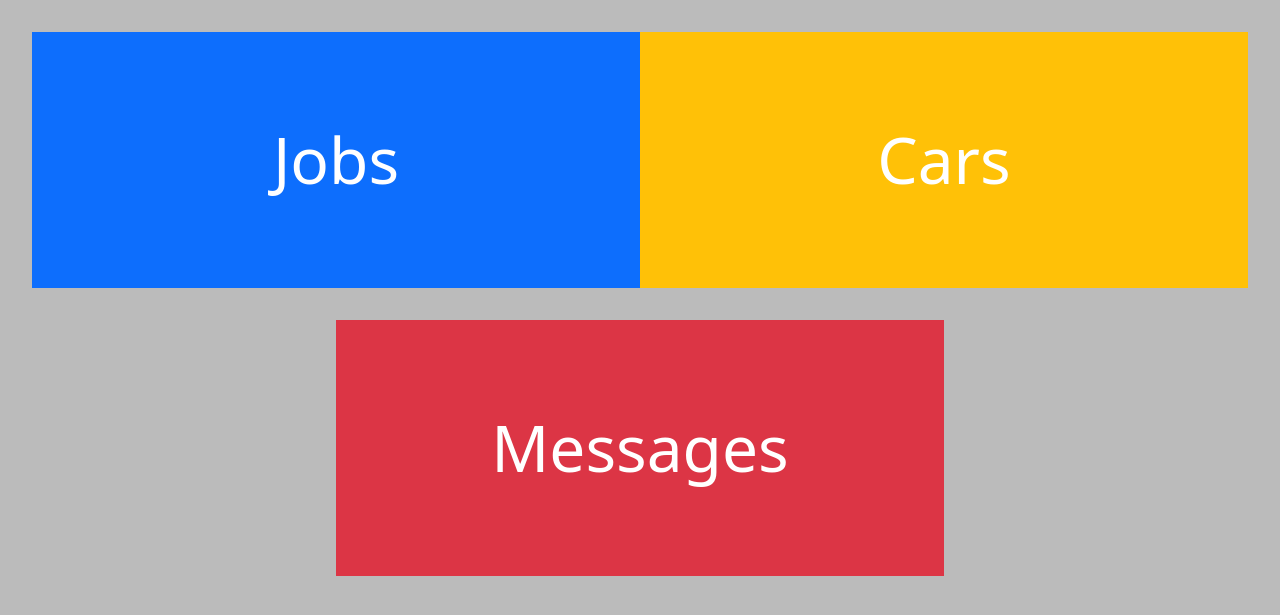
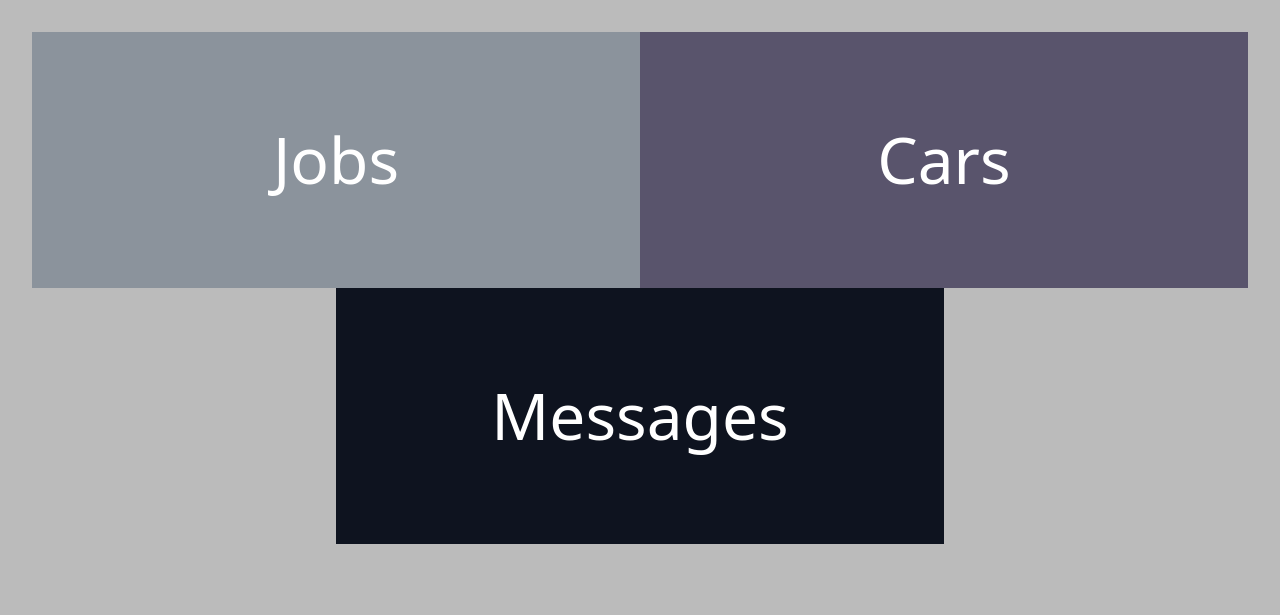
Before and after one commit to tr130/DjangoCarManagement, a Django app: page /cars/home/ in a window 1280 px wide. Shown: the part 56-671 px from the top of the page. Run offline with Django 3.2, Linux system fonts and the light colour scheme; data comes from the database, SQL or seed files in the repository; both versions use the stored data as it was after the commit; some libraries are stand-ins or nearby versions.

Commit message:
further styling changes

```diff
--- a/cars/static/cars/_home.scss
+++ b/cars/static/cars/_home.scss
@@ -12,6 +12,11 @@
 
 .option:hover {
     text-decoration: none;
-    background-color: rgb(126, 99, 153);
+    //background-color: rgb(126, 99, 153);
+    background-color: $color-highlight;
     color: black;
 }
+
+.home_options {
+    margin-top: 2rem;
+}
--- /dev/null
+++ b/cars/static/cars/_parts.scss
@@ -0,0 +1,3 @@
+.order_quantity {
+    width: 4rem;
+}
--- /dev/null
+++ b/cars/static/cars/_variables.scss
@@ -0,0 +1,5 @@
+$color-jobs: #8B939C;
+$color-cars: #59546C;
+$color-parts: #38405F;
+$color-messages: #0E131F;
+$color-highlight: #FF0035;
--- a/cars/static/cars/main.scss
+++ b/cars/static/cars/main.scss
@@ -1,4 +1,4 @@
-@import 'login', 'home';
+@import 'variables', 'login', 'home', 'parts';
 
 body {
     background-color: #bbb;
@@ -8,10 +8,44 @@ body {
     margin: 0 2rem 2rem 2rem;
 }
 
+.bg-cars {
+    background-color: $color-cars;
+}
 
+.bg-jobs {
+    background-color: $color-jobs;
+}
+
+.bg-parts {
+    background-color: $color-parts;
+}
+
+.bg-messages {
+    background-color: $color-messages;
+}
 
 .clickable:hover {
     cursor: pointer;
 }
 
+.option_buttons {
+    border: 1px solid #bbb;
+    padding: 0.5rem;
+
+    a, button {
+        margin: 0.5rem;
+    }
+}
+
+.list-group {
+    border: 1px solid #bbb;
+}
+
 .list-group-item, .list-group-item:hover{ z-index: auto; }
+
+.card-footer {
+    width: 100%;
+    h4 {
+        padding-top: 0.5rem;
+    }
+}
--- a/cars/static/css/main.css
+++ b/cars/static/css/main.css
@@ -10,8 +10,16 @@
 
 .option:hover {
   text-decoration: none;
-  background-color: #7e6399;
+  background-color: #FF0035;
   color: black;
+}
+
+.home_options {
+  margin-top: 2rem;
+}
+
+.order_quantity {
+  width: 4rem;
 }
 
 body {
@@ -22,11 +30,48 @@ body {
   margin: 0 2rem 2rem 2rem;
 }
 
+.bg-cars {
+  background-color: #59546C;
+}
+
+.bg-jobs {
+  background-color: #8B939C;
+}
+
+.bg-parts {
+  background-color: #38405F;
+}
+
+.bg-messages {
+  background-color: #0E131F;
+}
+
 .clickable:hover {
   cursor: pointer;
+}
+
+.option_buttons {
+  border: 1px solid #bbb;
+  padding: 0.5rem;
+}
+
+.option_buttons a, .option_buttons button {
+  margin: 0.5rem;
+}
+
+.list-group {
+  border: 1px solid #bbb;
 }
 
 .list-group-item, .list-group-item:hover {
   z-index: auto;
 }
+
+.card-footer {
+  width: 100%;
+}
+
+.card-footer h4 {
+  padding-top: 0.5rem;
+}
 /*# sourceMappingURL=main.css.map */
--- a/cars/templates/cars/car_overview.html
+++ b/cars/templates/cars/car_overview.html
@@ -9,7 +9,7 @@
 <h4>{{ car.year }}</h4>
 
 <div class="row">
-  <div class="list-group col-8">
+  <div class="list-group col-xs-12 col-md-8">
     <h3>Jobs</h3>
     {% if request.session.role == 'Manager' %}
 <button type="button" class="btn btn-primary" data-bs-toggle="modal" data-bs-target="#jobModal">
@@ -44,7 +44,7 @@
     </a>
     {% endfor %}
   </div>
-  <div class="col-4">
+  <div class="col-xs-12 col-md-4">
     <div class="list-group">
       <h3>Messages</h3>
       <div class="btn-group">
--- a/cars/templates/cars/home.html
+++ b/cars/templates/cars/home.html
@@ -1,28 +1,28 @@
 {% extends 'cars/base.html' %}
 
 {% block content %}
-<div class="row mt-3 mx-auto">
+<div class="row home_options mx-auto">
 {% if request.session.role != 'Customer' %}
-    <a href="{% url 'cars:job-list' %}" class="option col-xs-12 col-md-6 mx-auto m-3 bg-primary">
+    <a href="{% url 'cars:job-list' %}" class="option col-xs-12 col-md-6 mx-auto bg-jobs">
         Jobs
     </a>
 {% endif %}
 {% if request.session.role != 'Employee' %}
-    <a href="{% url 'cars:car-list' %}" class="option col-xs-12 col-md-6 mx-auto m-3 bg-warning">
+    <a href="{% url 'cars:car-list' %}" class="option col-xs-12 col-md-6 mx-auto bg-cars">
         Cars
     </a>
 {% endif %}
 {% if request.session.role == 'Manager' %}
-    <a href="{% url 'parts:parts-admin' %}" class="option col-xs-12 col-md-6 mx-auto m-3 bg-success">
+    <a href="{% url 'parts:parts-admin' %}" class="option col-xs-12 col-md-6 mx-auto bg-parts">
         Parts
     </a>
 {% endif %}
 {% if request.session.role == 'Customer' %}
-    <a href="{% url 'cars:invoice-list' %}" class="option col-xs-12 col-md-6 mx-auto m-3 bg-primary">
+    <a href="{% url 'cars:invoice-list' %}" class="option col-xs-12 col-md-6 mx-auto bg-jobs">
         Invoices
     </a>
 {% endif %}
-<a href="{% url 'cars:message-list' %}" class="option col-xs-12 col-md-6 mx-auto m-3 bg-danger">
+<a href="{% url 'cars:message-list' %}" class="option col-xs-12 col-md-6 mx-auto bg-messages">
     Messages
 </a>
 </div>
--- a/cars/views.py
+++ b/cars/views.py
@@ -99,7 +99,9 @@ def job_details(request, pk):
     if request.session['role'] == 'Employee' or request.session['role'] == 'Manager':
         time_form = LabourUnitForm(initial={'employee': request.user.employee.id, 'job': job})
         part_form = PartUnitForm(initial={'added_by': request.user.employee.id, 'job': job})
+        part_form.fields['part'].queryset = Part.objects.all().order_by('name')
         part_request_form = PartRequestForm(initial={'requested_by': request.user, 'assigned_to': job.manager, 'job':job})
+        part_request_form.fields['part'].queryset = Part.objects.all().order_by('name')
         message_form = MessageForm(initial={
             'subject': job.title,
             'car': job.car,
```
Also changed, not shown: cars/templates/cars/invoice_details.html (+4 -4 lines), cars/templates/cars/job_details.html (+61 -52 lines), parts/templates/parts/parts_admin.html (+4 -6 lines), db.sqlite3, parts/forms.py (line endings or trailing spaces), 1 other file.
